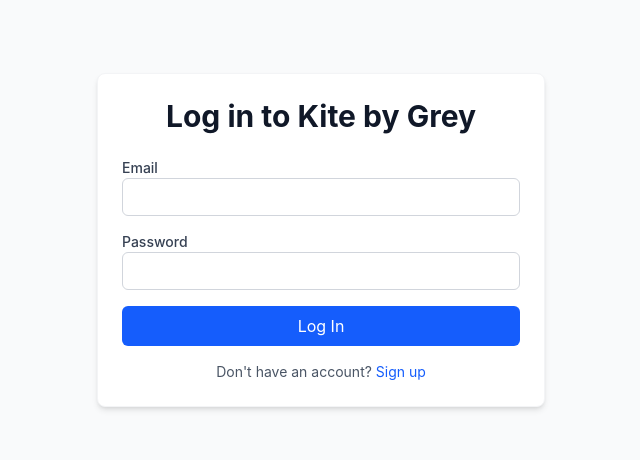
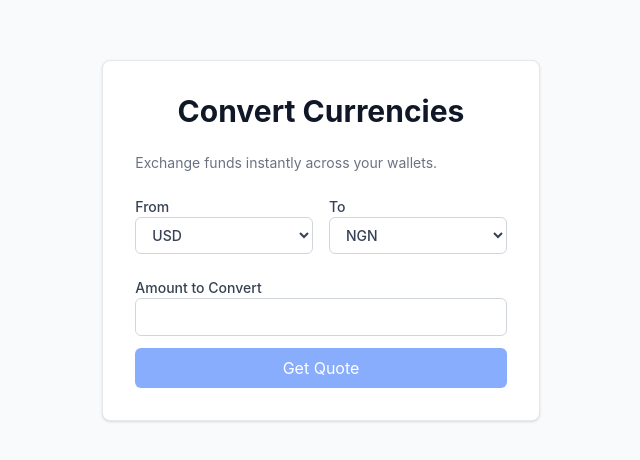
Before and after one commit to elijahthis/kite, a React (Vite) app in the folder frontend/: page /conversion in a window 1280 px wide. Before the commit this address led to /login. Shown: the part 160-620 px from the top of the page, without its empty margins (319-959 px from the left). Built offline with nearby package versions, Linux system fonts and the light colour scheme.

Commit message:
feat: conversion + strict typing

```diff
--- a/frontend/src/App.tsx
+++ b/frontend/src/App.tsx
@@ -4,6 +4,7 @@
 import Signup from "./features/auth/signup";
 import Dashboard from "./features/dash/Dashboard";
 import Deposit from "./features/transactions/Deposit";
+import Conversion from "./features/transactions/Conversions";
 // import Signup from './features/auth/Signup';
 // import Dashboard from './features/dashboard/Dashboard';
 
@@ -18,6 +19,7 @@
 				{/* Protected App Routes */}
 				<Route path="/dashboard" element={<Dashboard />} />
 				<Route path="/deposit" element={<Deposit />} />
+				<Route path="/conversion" element={<Conversion />} />
 				<Route path="*" element={<Navigate to="/login" replace />} />
 			</Routes>
 		</BrowserRouter>
--- a/frontend/src/components/Button.tsx
+++ b/frontend/src/components/Button.tsx
@@ -4,14 +4,21 @@
 	type: "submit" | "reset" | "button" | undefined;
 	disabled: boolean;
 	children: ReactNode;
+	onClick?: (event: React.MouseEvent<HTMLButtonElement>) => void;
 }
 
-const Button = ({ type, disabled, children }: ButtonProps) => {
+const Button = ({
+	type = "button",
+	disabled,
+	children,
+	onClick,
+}: ButtonProps) => {
 	return (
 		<button
 			type={type}
 			disabled={disabled}
 			className="w-full cursor-pointer bg-blue-600 text-white py-2 px-4 rounded-md hover:bg-blue-700 transition-colors disabled:opacity-50"
+			onClick={onClick}
 		>
 			{children}
 		</button>
--- a/frontend/src/components/form/SelectDropdown.tsx
+++ b/frontend/src/components/form/SelectDropdown.tsx
@@ -3,7 +3,7 @@
 interface SelectDropdownProps {
 	label: string;
 	value: string;
-	setValue: (val: string) => void;
+	setValue: (val: any) => void;
 	valueList: { label: string; value: string }[];
 }
 
--- /dev/null
+++ b/frontend/src/features/transactions/Conversions.tsx
@@ -0,0 +1,210 @@
+import { useState } from "react";
+import { useNavigate } from "react-router-dom";
+import { useMutation, useQueryClient } from "@tanstack/react-query";
+import { apiClient } from "../../api/client";
+import MainLayout from "../../layouts/MainLayout";
+import { H2 } from "../../components/headings";
+import Button from "../../components/Button";
+import InputComponent from "../../components/form/InputComponent";
+import SelectDropdown from "../../components/form/SelectDropdown"; // Your new component
+import AuthBanner from "../../components/auth/AuthBanner";
+import { formatCurrency } from "../../utils";
+import { extractApiError } from "../../utils/errors";
+import type { Quote, CurrencyCode, ApiSuccessResponse } from "../../types";
+import ConversionsQuoteReview from "./ConversionsQuoteReview";
+
+const SUPPORTED_CURRENCIES = [
+	{ label: "USD", value: "USD" },
+	{ label: "GBP", value: "GBP" },
+	{ label: "EUR", value: "EUR" },
+	{ label: "NGN", value: "NGN" },
+	{ label: "KES", value: "KES" },
+];
+
+export default function Conversion() {
+	const navigate = useNavigate();
+	const queryClient = useQueryClient();
+
+	// Form State
+	const [sourceCurrency, setSourceCurrency] = useState<CurrencyCode>("USD");
+	const [targetCurrency, setTargetCurrency] = useState<CurrencyCode>("NGN");
+	const [amountStr, setAmountStr] = useState("");
+
+	// Quote State
+	const [quote, setQuote] = useState<Quote | null>(null);
+	const [successMsg, setSuccessMsg] = useState("");
+
+	// Step 1: Fetch Quote Mutation
+	interface QuotePayload {
+		source_currency: CurrencyCode;
+		target_currency: CurrencyCode;
+		amount_in: number;
+	}
+	const quoteMutation = useMutation<Quote, Error, QuotePayload>({
+		mutationFn: async (payload: {
+			source_currency: string;
+			target_currency: string;
+			amount_in: number;
+		}) => {
+			const response = await apiClient.post<Quote>(
+				"/conversions/quote",
+				payload,
+			);
+			return response.data;
+		},
+		onSuccess: (data) => {
+			setQuote(data);
+		},
+	});
+
+	// Step 2: Execute Quote Mutation
+	const executeMutation = useMutation<ApiSuccessResponse, Error, string>({
+		mutationFn: async (quote_id: string) => {
+			const response = await apiClient.post<ApiSuccessResponse>(
+				"/conversions/execute",
+				{
+					quote_id,
+				},
+			);
+			return response.data;
+		},
+		onSuccess: () => {
+			queryClient.invalidateQueries({ queryKey: ["balances"] });
+			queryClient.invalidateQueries({ queryKey: ["transactions"] });
+
+			setSuccessMsg("Conversion executed successfully!");
+			setQuote(null);
+			setAmountStr("");
+
+			setTimeout(() => navigate("/dashboard"), 2000);
+		},
+	});
+
+	const handleGetQuote = (e: React.FormEvent) => {
+		e.preventDefault();
+		setSuccessMsg("");
+		setQuote(null);
+
+		if (sourceCurrency === targetCurrency) return;
+
+		const parsedAmount = parseFloat(amountStr);
+		if (isNaN(parsedAmount) || parsedAmount <= 0) return;
+
+		const amountInMinorUnits = Math.round(parsedAmount * 100);
+
+		quoteMutation.mutate({
+			source_currency: sourceCurrency,
+			target_currency: targetCurrency,
+			amount_in: amountInMinorUnits,
+		});
+	};
+
+	const handleExecute = (event: React.MouseEvent<HTMLButtonElement>) => {
+		if (!quote?.quote_id) return;
+		executeMutation.mutate(quote.quote_id);
+	};
+
+	return (
+		<MainLayout>
+			<div className="max-w-lg mx-auto py-12 px-4 sm:px-6">
+				<div className="bg-white p-8 border border-gray-200 rounded-lg shadow-sm">
+					<H2>Convert Currencies</H2>
+					<p className="text-gray-500 text-sm mb-6 mt-1">
+						Exchange funds instantly across your wallets.
+					</p>
+
+					{/* Error States */}
+					{(quoteMutation.isError || executeMutation.isError) && (
+						<div className="mb-4">
+							<AuthBanner>
+								{quoteMutation.isError
+									? extractApiError(quoteMutation.error, "Failed to get quote")
+									: extractApiError(
+											executeMutation.error,
+											"Failed to execute conversion",
+										)}
+							</AuthBanner>
+						</div>
+					)}
+
+					{/* Success State */}
+					{successMsg && (
+						<div className="mb-4 p-3 bg-green-50 text-green-700 rounded-md text-sm font-medium">
+							{successMsg}
+						</div>
+					)}
+
+					{/* Form is disabled if a quote is active, so they don't change amounts without getting a new quote */}
+					<form onSubmit={handleGetQuote} className="space-y-5">
+						<div className="grid grid-cols-2 gap-4">
+							<SelectDropdown
+								label="From"
+								value={sourceCurrency}
+								setValue={setSourceCurrency}
+								valueList={SUPPORTED_CURRENCIES}
+							/>
+							<SelectDropdown
+								label="To"
+								value={targetCurrency}
+								setValue={setTargetCurrency}
+								valueList={SUPPORTED_CURRENCIES}
+							/>
+						</div>
+
+						{sourceCurrency === targetCurrency && (
+							<p className="text-xs text-red-500">
+								Source and target currencies must be different.
+							</p>
+						)}
+
+						<InputComponent
+							type="number"
+							label="Amount to Convert"
+							required={true}
+							value={amountStr}
+							setValue={(val: string) => {
+								setAmountStr(val);
+								setQuote(null); // Clear quote if they change the amount
+							}}
+						/>
+
+						{/* Only show Get Quote button if we don't have an active quote */}
+						{!quote && (
+							<div className="pt-2">
+								<Button
+									type="submit"
+									disabled={
+										quoteMutation.isPending ||
+										!amountStr ||
+										sourceCurrency === targetCurrency
+									}
+								>
+									{quoteMutation.isPending ? "Fetching Rate..." : "Get Quote"}
+								</Button>
+							</div>
+						)}
+					</form>
+
+					{/* --- QUOTE REVIEW SECTION --- */}
+					{quote && !successMsg && (
+						<ConversionsQuoteReview
+							sourceCurrency={sourceCurrency}
+							targetCurrency={targetCurrency}
+							quote={quote}
+						>
+							<Button
+								type="button"
+								onClick={handleExecute}
+								disabled={executeMutation.isPending}
+							>
+								{executeMutation.isPending
+									? "Executing..."
+									: "Confirm & Convert"}
+							</Button>
+						</ConversionsQuoteReview>
+					)}
+				</div>
+			</div>
+		</MainLayout>
+	);
+}
--- /dev/null
+++ b/frontend/src/features/transactions/ConversionsQuoteReview.tsx
@@ -0,0 +1,54 @@
+import type { ReactNode } from "react";
+import type { Quote } from "../../types";
+import { formatCurrency } from "../../utils";
+
+interface ConversionsQuoteReviewProps {
+	sourceCurrency: string;
+	targetCurrency: string;
+	quote: Quote;
+	children: ReactNode;
+}
+
+const ConversionsQuoteReview = ({
+	sourceCurrency,
+	targetCurrency,
+	quote,
+	children,
+}: ConversionsQuoteReviewProps) => {
+	return (
+		<div className="mt-6 pt-6 border-t border-gray-200">
+			<h3 className="text-sm font-semibold text-gray-900 mb-4">
+				Review Conversion
+			</h3>
+
+			<div className="bg-gray-50 p-4 rounded-md space-y-3 mb-6">
+				<div className="flex justify-between text-sm">
+					<span className="text-gray-500">Exchange Rate</span>
+					<span className="font-medium text-gray-900">
+						1 {sourceCurrency} = {quote.exchange_rate.toFixed(4)}{" "}
+						{targetCurrency}
+					</span>
+				</div>
+				<div className="flex justify-between text-sm">
+					<span className="text-gray-500">You Spend</span>
+					<span className="font-medium text-gray-900">
+						{formatCurrency(quote.amount_in, sourceCurrency)}
+					</span>
+				</div>
+				<div className="flex justify-between text-lg font-bold border-t border-gray-200 pt-3 mt-3">
+					<span className="text-gray-900">You Receive</span>
+					<span className="text-green-600">
+						{formatCurrency(quote.amount_out, targetCurrency)}
+					</span>
+				</div>
+			</div>
+			{children}
+
+			<p className="text-center text-xs text-gray-400 mt-3">
+				Quote expires in 60 seconds.
+			</p>
+		</div>
+	);
+};
+
+export default ConversionsQuoteReview;
--- a/frontend/src/features/transactions/Deposit.tsx
+++ b/frontend/src/features/transactions/Deposit.tsx
@@ -8,6 +8,8 @@
 import InputComponent from "../../components/form/InputComponent";
 import AuthBanner from "../../components/auth/AuthBanner";
 import SelectDropdown from "../../components/form/SelectDropdown";
+import type { ApiSuccessResponse, CurrencyCode } from "../../types";
+import { extractApiError } from "../../utils/errors";
 
 // The currencies supported by your backend enum
 const SUPPORTED_CURRENCIES = ["USD", "GBP", "EUR", "NGN", "KES"];
@@ -20,13 +22,26 @@
 	const [amountStr, setAmountStr] = useState("");
 	const [successMsg, setSuccessMsg] = useState("");
 
-	const depositMutation = useMutation({
+	interface DepositPayload {
+		currency: CurrencyCode;
+		amount: number;
+		reference: string;
+	}
+
+	const depositMutation = useMutation<
+		ApiSuccessResponse,
+		Error,
+		DepositPayload
+	>({
 		mutationFn: async (payload: {
 			currency: string;
 			amount: number;
 			reference: string;
 		}) => {
-			const response = await apiClient.post("/deposits", payload);
+			const response = await apiClient.post<ApiSuccessResponse>(
+				"/deposits",
+				payload,
+			);
 			return response.data;
 		},
 		onSuccess: () => {
@@ -54,7 +69,7 @@
 		const reference = crypto.randomUUID();
 
 		depositMutation.mutate({
-			currency,
+			currency: currency as CurrencyCode,
 			amount: amountInMinorUnits,
 			reference,
 		});
@@ -74,8 +89,10 @@
 					{depositMutation.isError && (
 						<div className="mb-4">
 							<AuthBanner>
-								{(depositMutation.error as any).response?.data?.message ||
-									"Failed to process deposit"}
+								{extractApiError(
+									depositMutation.error,
+									"Failed to process deposit",
+								)}
 							</AuthBanner>
 						</div>
 					)}
--- a/frontend/src/hooks/useDashboardQueries.ts
+++ b/frontend/src/hooks/useDashboardQueries.ts
@@ -1,22 +1,12 @@
 import { useQuery } from "@tanstack/react-query";
 import { apiClient } from "../api/client";
-
-export interface Transaction {
-	transaction_id: string;
-	type: string;
-	status: string;
-	amount: number;
-	direction: "CREDIT" | "DEBIT";
-	currency: string;
-	reference: string;
-	created_at: string;
-}
+import type { BalancesResponse, HistoryResponse, Transaction } from "../types";
 
 export const useBalances = () => {
 	return useQuery({
 		queryKey: ["balances"],
 		queryFn: async () => {
-			const response = await apiClient.get("/balances");
+			const response = await apiClient.get<BalancesResponse>("/balances");
 			return response.data.balances as Record<string, number>;
 		},
 	});
@@ -26,7 +16,7 @@
 	return useQuery({
 		queryKey: ["transactions", page, limit],
 		queryFn: async () => {
-			const response = await apiClient.get(
+			const response = await apiClient.get<HistoryResponse>(
 				`/transactions?page=${page}&limit=${limit}`,
 			);
 			return response.data.transactions as Transaction[];
--- /dev/null
+++ b/frontend/src/types/index.ts
@@ -0,0 +1,48 @@
+// --- Core Domain Enums ---
+export type CurrencyCode = "USD" | "GBP" | "EUR" | "NGN" | "KES";
+export type TransactionType = "DEPOSIT" | "PAYOUT" | "CONVERSION" | "REVERSAL";
+export type TransactionStatus = "PENDING" | "PROCESSING" | "SUCCESS" | "FAILED";
+export type TransactionDirection = "CREDIT" | "DEBIT";
+
+// --- Standard API Error ---
+export interface ApiErrorResponse {
+	error: string;
+	message: string;
+}
+
+// --- Standard Success Response ---
+export interface ApiSuccessResponse {
+	status: string;
+	message?: string;
+}
+
+// --- Models ---
+export interface Transaction {
+	transaction_id: string;
+	type: TransactionType;
+	status: TransactionStatus;
+	amount: number;
+	direction: TransactionDirection;
+	currency: CurrencyCode;
+	reference: string;
+	created_at: string;
+}
+
+export interface Quote {
+	quote_id: string;
+	exchange_rate: number;
+	amount_in: number;
+	amount_out: number;
+	expires_at: string;
+}
+
+// --- API Responses ---
+export interface BalancesResponse extends ApiSuccessResponse {
+	balances: Record<CurrencyCode, number>;
+}
+
+export interface HistoryResponse extends ApiSuccessResponse {
+	transactions: Transaction[];
+	page: number;
+	limit: number;
+}
--- /dev/null
+++ b/frontend/src/utils/errors.ts
@@ -0,0 +1,19 @@
+import { AxiosError } from "axios";
+import type { ApiErrorResponse } from "../types";
+
+export const extractApiError = (
+	error: unknown,
+	fallbackMessage = "An unexpected error occurred",
+): string => {
+	const axiosError = error as AxiosError<ApiErrorResponse>;
+
+	if (axiosError.isAxiosError && axiosError.response?.data?.message) {
+		return axiosError.response.data.message;
+	}
+
+	if (error instanceof Error) {
+		return error.message;
+	}
+
+	return fallbackMessage;
+};
```
Also changed, not shown: frontend/src/utils/index.ts (renamed from frontend/src/utils.ts).
